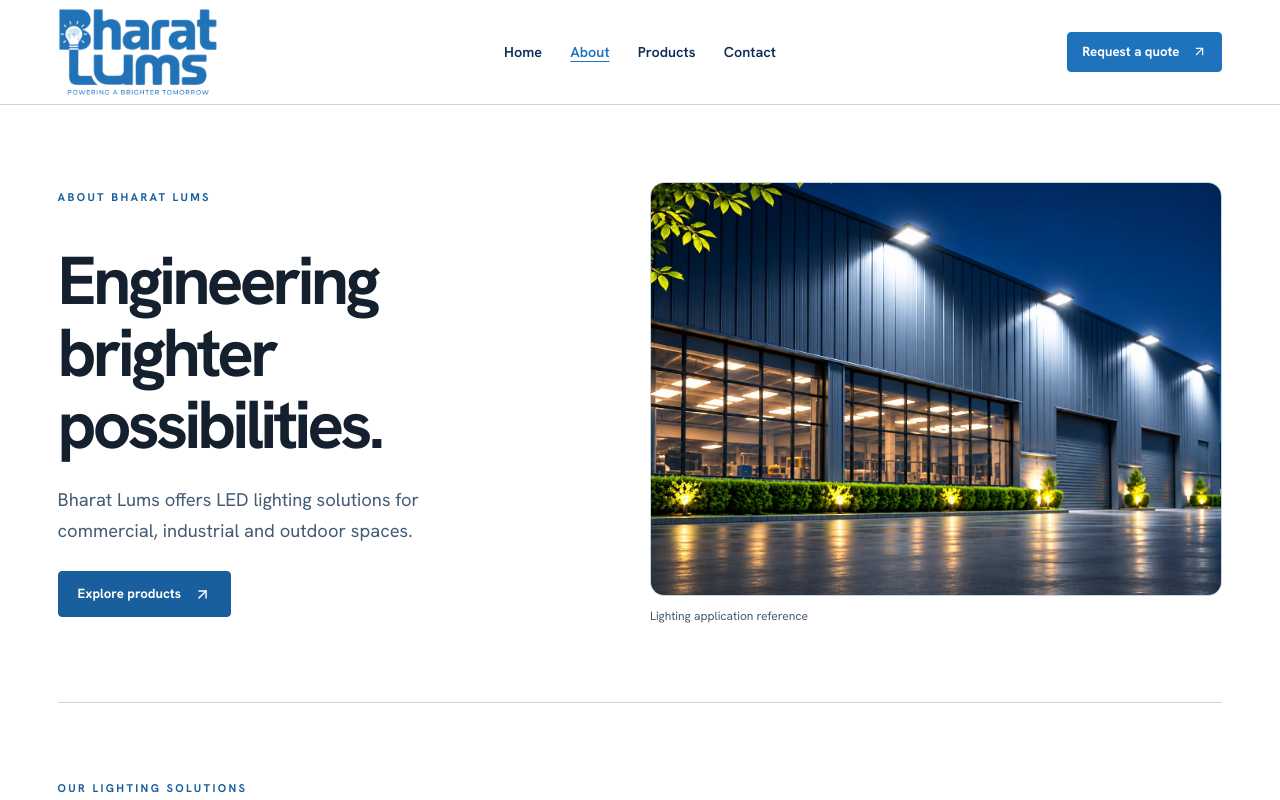
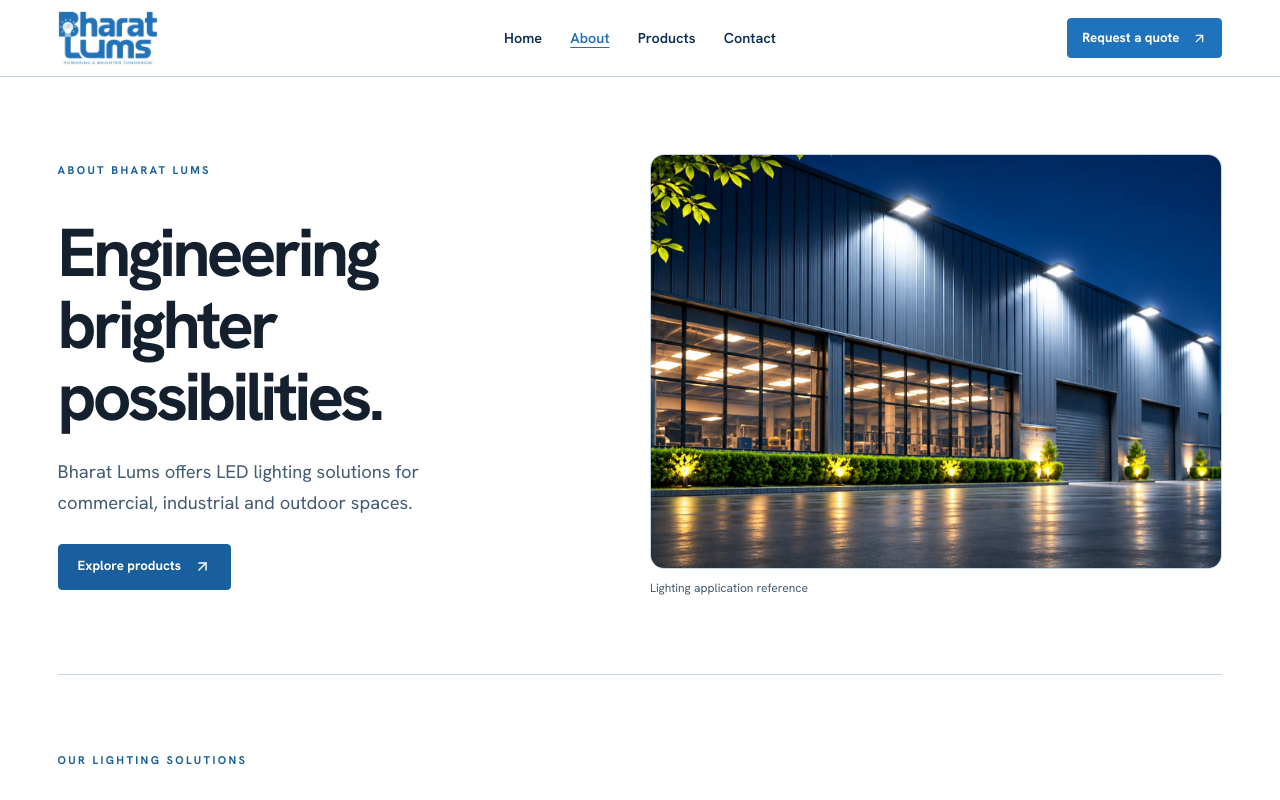
Before and after one commit to amnas-cubixmet/ddd, a Next.js app: page /about in a window 1280 px wide. Shown: the top 800 px of the page. Built offline with nearby package versions, Linux system fonts and the light colour scheme; no server answers.

Commit message:
Hide page scrollbar and reduce header logo size

```diff
--- a/src/app/globals.css
+++ b/src/app/globals.css
@@ -33,7 +33,11 @@ body {
   background: var(--bg);
 }
 html {
+  scrollbar-width: none;
   scroll-padding-top: calc(var(--header-height) + 13px);
+}
+html::-webkit-scrollbar {
+  display: none;
 }
 body {
   color: var(--text);
@@ -125,7 +129,7 @@ svg {
   flex-shrink: 0;
 }
 .brand-logo {
-  width: 160px;
+  width: 100px;
   height: auto;
 }
 .main-nav {
```
